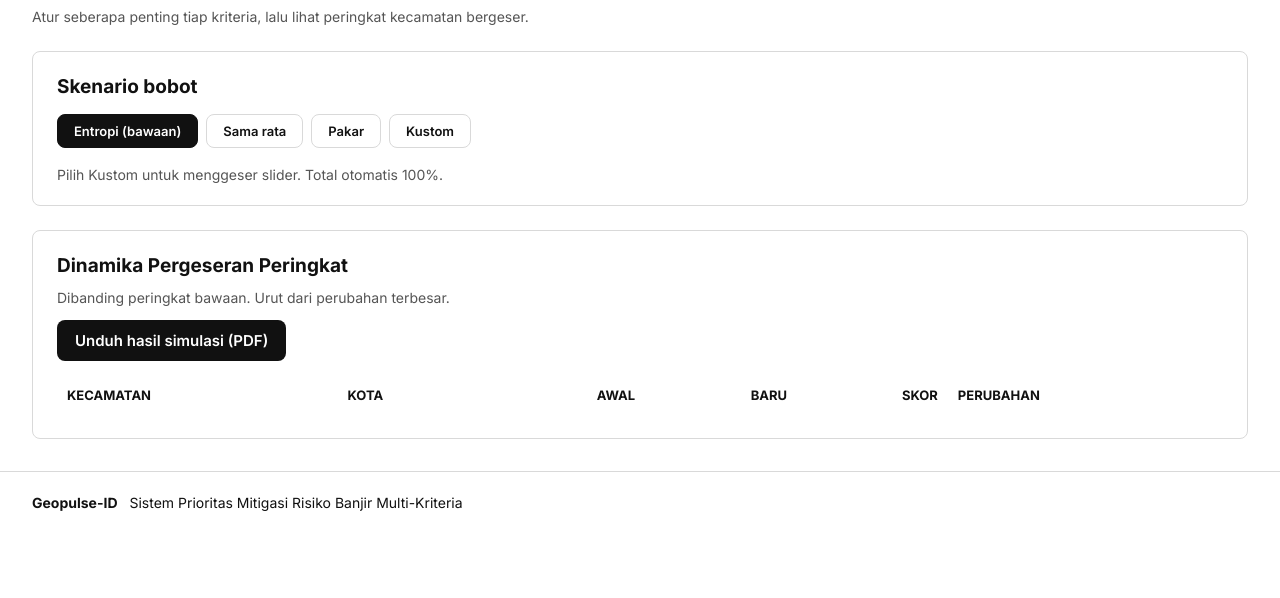
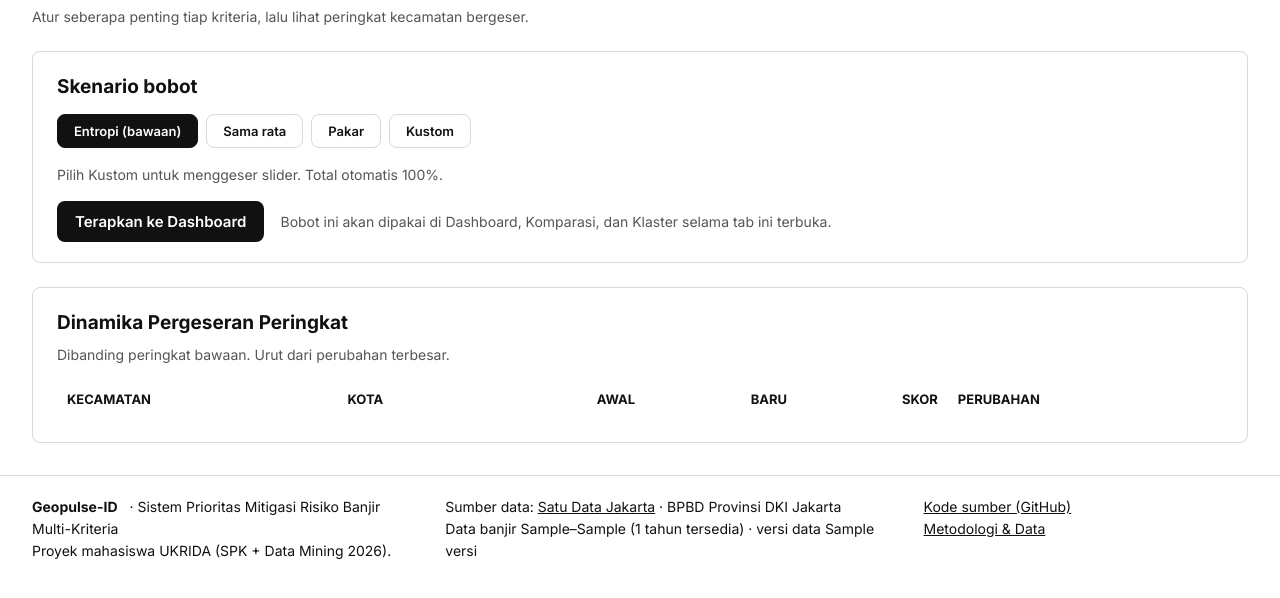
Before and after one commit to Aceranzer/Geopulse-id, a Python web app: template templates/simulasi.html in a window 1280 px wide. Shown: the part 136-734 px from the top of the page. Run offline with Jinja, Linux system fonts and the light colour scheme; the template is opened without the code that fills it: most values are stand-ins (such as "Sample title", 1, 10 or a date in 2020); lists and menus that the app fills with data are empty.

Commit message:
Bobot aktif (2/2): UI sesi tab, banner, tombol Terapkan; footer dan Dashboard
- bobot-aktif.js: bobot aktif di sessionStorage, muatData() lewat
  POST /api/pipeline (atau baseline), banner global dengan Reset
- Simulasi: pratinjau via /api/pipeline (debounce 400 ms), tombol
  "Terapkan ke Dashboard" + toast, tombol PDF hanya saat bobot berubah
- Dashboard, Komparasi, Klaster mengikuti bobot aktif; tautan PDF profil
  membawa ?w=&p=; catatan baseline klaster dari metrics.json
- Dashboard: judul + pengantar, klik poligon peta/top-3 membuka detail
- Footer: sumber data, rentang tahun, versi data, tautan GitHub, UKRIDA
- Tes: pemeriksaan halaman/footer/banner; e2e Playwright (30 langkah)

```diff
--- a/static/css/app.css
+++ b/static/css/app.css
@@ -32,3 +32,17 @@ input[type=search], select, input[type=text], input[type=file] { font-size: 15px
 .pager { font-size: 14px; }
 .pager .page { width: 32px; height: 32px; font-size: 14px; }
 .footer { font-size: 14px; padding: 20px 0; }
+
+/* ---- banner bobot aktif, toast, footer ---- */
+.banner-bobot { background: #e6f0fb; border-bottom: 1px solid #b7d1ee; color: #1b3b5f; font-size: 15px; cursor: pointer; }
+.banner-bobot[hidden] { display: none; }
+.banner-bobot .container { display: flex; align-items: center; justify-content: space-between; gap: 12px; padding-top: 8px; padding-bottom: 8px; flex-wrap: wrap; }
+.banner-bobot:hover { background: #dbe9f9; }
+.btn-kecil { border: 1px solid #1b3b5f; background: #fff; color: #1b3b5f; border-radius: 6px; padding: 4px 12px; font: 600 14px var(--font); cursor: pointer; }
+.btn-kecil:hover { background: #f1f6fc; }
+.toast { position: fixed; left: 50%; bottom: 24px; transform: translateX(-50%); background: #111; color: #fff; padding: 12px 20px; border-radius: 8px; font-size: 15px; z-index: 2000; max-width: 92vw; box-shadow: 0 4px 16px rgba(0,0,0,.25); }
+.toast[hidden] { display: none; }
+.toast a { color: #fff; text-decoration: underline; margin-left: 8px; }
+.footer-grid { display: grid; grid-template-columns: 1.2fr 1.4fr 1fr; gap: 24px; line-height: 1.6; }
+.footer a { color: inherit; }
+@media (max-width: 900px) { .footer-grid { grid-template-columns: 1fr; gap: 12px; } }
--- a/static/css/print.css
+++ b/static/css/print.css
@@ -5,7 +5,7 @@
 .container, .topbar .container { max-width: none; padding: 0; }
 
 /* sembunyikan elemen interaktif */
-.topbar, .footer, .nav, .btn, .pager, .tools, .presets, .no-print,
+.topbar, .footer, .nav, .banner-bobot, .toast, .btn, .pager, .tools, .presets, .no-print,
 .leaflet-control-zoom, .leaflet-control-layers, select, input[type=search] { display: none !important; }
 input[type=range] { display: none !important; }
 .slider-row { grid-template-columns: 1fr 56px !important; }
--- /dev/null
+++ b/static/js/bobot-aktif.js
@@ -0,0 +1,68 @@
+// Bobot aktif per sesi tab: disimpan di sessionStorage (hilang saat tab ditutup, tidak terbawa antar-sesi).
+// Dipakai semua halaman: muatData() mengembalikan hasil sesuai bobot aktif (atau bobot bawaan bila tidak ada).
+(function () {
+  const KUNCI = "geopulse_bobot_aktif";
+  const NAMA = { entropi: "Entropi (bawaan)", sama: "Sama rata", pakar: "Pakar", kustom: "Kustom" };
+
+  function get() {
+    try {
+      const j = JSON.parse(sessionStorage.getItem(KUNCI));
+      return j && NAMA[j.preset] && Array.isArray(j.bobot) && j.bobot.length === 8 ? j : null;
+    } catch (e) { return null; }
+  }
+
+  function reset() {
+    try { sessionStorage.removeItem(KUNCI); } catch (e) { /* penyimpanan diblokir: abaikan */ }
+  }
+
+  // bobot entropi = bawaan, jadi menerapkannya sama dengan mereset
+  function set(preset, bobot) {
+    if (preset === "entropi") { reset(); return; }
+    try { sessionStorage.setItem(KUNCI, JSON.stringify({ preset, bobot })); } catch (e) { /* abaikan */ }
+  }
+
+  const headers = { "Content-Type": "application/json" };
+
+  // {aktif, preset, bobot, kecamatan, klaster, sweep, k_final, metrics}
+  async function muatData() {
+    const a = get();
+    if (a) {
+      try {
+        const r = await fetch("/api/pipeline", { method: "POST", headers, body: JSON.stringify({ preset: a.preset, bobot: a.bobot }) });
+        if (r.ok) return { ...(await r.json()), aktif: true, preset: a.preset };
+      } catch (e) { /* jatuh ke bobot bawaan */ }
+      reset();                                    // bobot tersimpan tidak valid / server menolak
+    }
+    const [kecamatan, klaster, sw] = await Promise.all(
+      ["/api/kecamatan", "/api/klaster", "/api/sweep"].map(u => fetch(u).then(r => r.json())));
+    return { aktif: false, preset: "entropi", bobot: null, kecamatan, klaster, sweep: sw.sweep, k_final: sw.k_final, metrics: null };
+  }
+
+  // potongan query untuk tautan PDF profil kecamatan: "?w=..&p=.." atau "" bila bobot bawaan
+  function queryPdf() {
+    const a = get();
+    return a ? "?w=" + a.bobot.join(",") + "&p=" + encodeURIComponent(a.preset) : "";
+  }
+
+  function pasangBanner() {
+    const el = document.getElementById("banner-bobot");
+    if (!el) return;
+    const a = get();
+    el.hidden = !a;
+    if (!a) return;
+    document.getElementById("banner-nama").textContent = NAMA[a.preset];
+    if (el.dataset.siap) return;                  // pasang pendengar sekali saja
+    el.dataset.siap = "1";
+    const ke = () => { location.href = "/simulasi"; };
+    el.addEventListener("click", ke);
+    el.addEventListener("keydown", e => { if (e.key === "Enter") ke(); });
+    document.getElementById("banner-reset").addEventListener("click", e => {
+      e.stopPropagation();                        // jangan ikut membuka halaman Simulasi
+      reset();
+      location.reload();
+    });
+  }
+
+  window.BobotAktif = { NAMA, get, set, reset, muatData, queryPdf, pasangBanner };
+  document.addEventListener("DOMContentLoaded", pasangBanner);
+})();
--- a/static/js/komparasi.js
+++ b/static/js/komparasi.js
@@ -59,8 +59,8 @@ function tampil() {
   });
 }
 
-Promise.all([fetch("/api/kecamatan").then(r => r.json()), fetch("/api/kriteria").then(r => r.json())]).then(([k, kr]) => {
-  rows = k; kriteria = kr.kriteria;
+window.BobotAktif.muatData().then(hasil => {
+  rows = hasil.kecamatan; kriteria = hasil.klaster.kriteria;
   const opsi = '<option value="">— pilih kecamatan —</option>' +
     [...rows].sort((x, y) => x.kecamatan.localeCompare(y.kecamatan)).map(r => `<option>${esc(r.kecamatan)}</option>`).join("");
   selA.innerHTML = selB.innerHTML = opsi;
--- a/static/js/simulasi.js
+++ b/static/js/simulasi.js
@@ -1,9 +1,11 @@
-// Simulasi bobot: bobot dikirim ke server (POST /api/simulasi), tabel pergeseran peringkat dari balasan server.
+// Simulasi bobot: pratinjau lewat POST /api/pipeline (server menghitung TOPSIS + klaster); "Terapkan ke Dashboard"
+// menyimpan bobot di sessionStorage sehingga halaman lain ikut memakainya.
 const esc = s => String(s).replace(/[&<>"']/g, c => ({ "&": "&amp;", "<": "&lt;", ">": "&gt;", '"': "&quot;", "'": "&#39;" }[c]));
 
-const NAMA_PRESET = { entropi: "Entropi (bawaan)", sama: "Sama rata", pakar: "Pakar", kustom: "Kustom" };
+const NAMA_PRESET = window.BobotAktif.NAMA;
 let kriteria, bobot, mode = "entropi", raw = [], timer = null, urutan = 0;
 const slidersEl = document.getElementById("sliders");
+const info = document.getElementById("ringkasan");
 
 // bobot mentah (nilai slider) -> berjumlah 1; hanya untuk label persen, server menormalisasi sendiri
 function normalisasi(r) {
@@ -11,12 +13,18 @@ function normalisasi(r) {
   return total > 0 ? r.map(v => v / total) : r.map(() => 1 / r.length);
 }
 
-function bobotAktif() {
+function bobotSekarang() {
   return mode === "kustom" ? normalisasi(raw) : bobot[mode];
 }
 
+// tombol PDF hanya relevan bila bobot berbeda dari bawaan (entropi)
+function sama(a, b) { return a.every((v, i) => Math.abs(v - b[i]) < 1e-6); }
+function perbaruiTombol() {
+  document.getElementById("form-pdf").hidden = sama(bobotSekarang(), bobot.entropi);
+}
+
 function gambarSlider() {
-  const w = bobotAktif();
+  const w = bobotSekarang();
   slidersEl.innerHTML = kriteria.map((c, j) => `
     <div class="slider-row">
       <label for="s${j}">${esc(c.desc)}<span class="muted"> · ${esc(c.dimensi)}</span></label>
@@ -24,7 +32,7 @@ function gambarSlider() {
       <b id="p${j}">${(w[j] * 100).toFixed(1)}%</b>
     </div>`).join("");
   if (mode === "kustom") kriteria.forEach((c, j) => document.getElementById("s" + j).addEventListener("input", e => {
-    raw[j] = +e.target.value; perbaruiPersen(); hitungTertunda();
+    raw[j] = +e.target.value; perbaruiPersen(); perbaruiTombol(); hitungTertunda();
   }));
 }
 
@@ -32,54 +40,78 @@ function perbaruiPersen() {
   normalisasi(raw).forEach((v, j) => document.getElementById("p" + j).textContent = (v * 100).toFixed(1) + "%");
 }
 
-function hitungTertunda() {            // debounce 300 ms saat slider digeser
+function hitungTertunda() {            // debounce 400 ms saat slider digeser
+  info.textContent = "Menghitung…";
   clearTimeout(timer);
-  timer = setTimeout(hitung, 300);
+  timer = setTimeout(hitung, 400);
 }
 
-function tampilkan(hasil) {
-  const berubah = hasil.filter(h => h.delta !== 0).length;
-  const top10Sama = hasil.filter(h => h.rank_baru <= 10 && h.rank_bawaan <= 10).length;
-  document.getElementById("ringkasan").innerHTML =
-    `<b>${NAMA_PRESET[mode]}</b>: ${berubah} kecamatan berubah peringkat · ${top10Sama} dari 10 teratas bawaan tetap di 10 besar.`;
+function tampilkan(rows) {
+  const berubah = rows.filter(h => h.delta !== 0).length;
+  const top10Sama = rows.filter(h => h.rank_topsis <= 10 && h.rank_bawaan <= 10).length;
+  info.innerHTML = `<b>${NAMA_PRESET[mode]}</b>: ${berubah} kecamatan berubah peringkat · ${top10Sama} dari 10 teratas bawaan tetap di 10 besar.`;
 
-  document.querySelector("#tabel tbody").innerHTML = hasil.map(h => {
+  const urut = [...rows].sort((a, b) => Math.abs(b.delta) - Math.abs(a.delta) || a.rank_topsis - b.rank_topsis);
+  document.querySelector("#tabel tbody").innerHTML = urut.map(h => {
     const panah = h.delta > 0 ? `<span class="naik">▲ naik ${h.delta}</span>` : h.delta < 0 ? `<span class="turun">▼ turun ${-h.delta}</span>` : '<span class="muted">– tetap</span>';
-    return `<tr><td>${esc(h.kecamatan)}</td><td>${esc(h.wilayah)}</td><td class="num">${h.rank_bawaan}</td><td class="num">${h.rank_baru}</td><td class="num">${h.skor_baru.toFixed(3)}</td><td>${panah}</td></tr>`;
+    return `<tr><td>${esc(h.kecamatan)}</td><td>${esc(h.wilayah)}</td><td class="num">${h.rank_bawaan}</td><td class="num">${h.rank_topsis}</td><td class="num">${h.skor_topsis.toFixed(3)}</td><td>${panah}</td></tr>`;
   }).join("");
 }
 
 function hitung() {
   const saya = ++urutan;               // abaikan balasan lama jika ada permintaan yang lebih baru
-  fetch("/api/simulasi", {
+  info.textContent = "Menghitung…";
+  fetch("/api/pipeline", {
     method: "POST", headers: { "Content-Type": "application/json" },
-    body: JSON.stringify({ preset: mode, bobot: bobotAktif() }),
+    body: JSON.stringify({ preset: mode, bobot: bobotSekarang() }),
   })
     .then(r => r.json().then(d => ({ ok: r.ok, d })))
     .then(({ ok, d }) => {
       if (saya !== urutan) return;
-      if (!ok) { document.getElementById("ringkasan").textContent = d.galat || "Perhitungan gagal."; return; }
-      tampilkan(d.hasil);
+      if (!ok) { info.textContent = d.galat || "Perhitungan gagal."; return; }
+      tampilkan(d.kecamatan);
     })
-    .catch(() => { if (saya === urutan) document.getElementById("ringkasan").textContent = "Server tidak dapat dihubungi."; });
+    .catch(() => { if (saya === urutan) info.textContent = "Server tidak dapat dihubungi."; });
 }
 
-// tombol PDF mengirim bobot aktif ke server
+let timerToast = null;
+function toast(html) {
+  const t = document.getElementById("toast");
+  t.innerHTML = html; t.hidden = false;
+  clearTimeout(timerToast);
+  timerToast = setTimeout(() => { t.hidden = true; }, 7000);
+}
+
+// "Terapkan ke Dashboard": simpan bobot untuk sesi tab ini; bobot entropi (bawaan) berarti menghapus bobot aktif
+document.getElementById("btn-terapkan").addEventListener("click", () => {
+  window.BobotAktif.set(mode, bobotSekarang());
+  window.BobotAktif.pasangBanner();
+  toast(`Diterapkan: <b>${esc(NAMA_PRESET[mode])}</b>. Buka Dashboard untuk melihat efek pada peta &amp; peringkat. <a href="/">Buka Dashboard</a>`);
+});
+
+// tombol PDF mengirim bobot yang sedang dipratinjau ke server
 document.getElementById("form-pdf").addEventListener("submit", () => {
-  document.getElementById("payload-pdf").value = JSON.stringify({ preset: mode, bobot: bobotAktif() });
+  document.getElementById("payload-pdf").value = JSON.stringify({ preset: mode, bobot: bobotSekarang() });
 });
 
 function pilihMode(m) {
-  if (m === "kustom" && !raw.length) raw = bobot[mode].map(v => v * 100);   // mulai dari preset yang sedang dipilih
+  if (m === "kustom" && !raw.length) raw = bobotSekarang().map(v => v * 100);   // mulai dari preset yang sedang dipilih
   mode = m;
   document.querySelectorAll(".preset").forEach(b => b.classList.toggle("aktif", b.dataset.mode === m));
-  gambarSlider(); hitung();
+  gambarSlider(); perbaruiTombol(); hitung();
 }
 
 fetch("/api/kriteria").then(r => r.json()).then(kr => {
   kriteria = kr.kriteria; bobot = kr.bobot;
   document.querySelectorAll(".preset").forEach(b => b.addEventListener("click", () => pilihMode(b.dataset.mode)));
-  // tautan langsung: /simulasi?mode=pakar
-  const awal = new URLSearchParams(location.search).get("mode");
-  pilihMode(NAMA_PRESET[awal] ? awal : "entropi");
+
+  // urutan prioritas: ?mode=... di tautan, lalu bobot aktif sesi ini, lalu bawaan
+  const awalUrl = new URLSearchParams(location.search).get("mode");
+  const aktif = window.BobotAktif.get();
+  if (!NAMA_PRESET[awalUrl] && aktif) {
+    if (aktif.preset === "kustom") raw = aktif.bobot.map(v => v * 100);
+    pilihMode(aktif.preset);
+  } else {
+    pilihMode(NAMA_PRESET[awalUrl] ? awalUrl : "entropi");
+  }
 });
--- a/templates/base.html
+++ b/templates/base.html
@@ -21,13 +21,38 @@
     </div>
   </header>
 
+  <!-- tampil hanya bila ada bobot aktif (diatur oleh bobot-aktif.js) -->
+  <div id="banner-bobot" class="banner-bobot no-print" role="link" tabindex="0" hidden>
+    <div class="container">
+      <span>ⓘ Bobot aktif: <b id="banner-nama"></b> · klik untuk ubah</span>
+      <button type="button" id="banner-reset" class="btn-kecil">Reset ke bawaan</button>
+    </div>
+  </div>
+
   <main class="container" style="padding-top:24px; padding-bottom:32px;">
     {% block content %}{% endblock %}
   </main>
 
   <footer class="footer">
-    <div class="container"><b>Geopulse-ID</b> Sistem Prioritas Mitigasi Risiko Banjir Multi-Kriteria</div>
+    <div class="container footer-grid">
+      <div>
+        <b>Geopulse-ID</b> · Sistem Prioritas Mitigasi Risiko Banjir Multi-Kriteria<br>
+        Proyek mahasiswa UKRIDA (SPK + Data Mining 2026).
+      </div>
+      <div>
+        Sumber data: <a href="https://data.jakarta.go.id" target="_blank" rel="noopener">Satu Data Jakarta</a> · BPBD Provinsi DKI Jakarta<br>
+        Data banjir {{ meta_data.tahun_awal }}–{{ meta_data.tahun_akhir }} ({{ meta_data.n_tahun }} tahun tersedia) · versi data {{ meta_data.versi }}
+      </div>
+      <div>
+        <a href="{{ github_url }}" target="_blank" rel="noopener">Kode sumber (GitHub)</a><br>
+        <a href="/metodologi">Metodologi &amp; Data</a>
+      </div>
+    </div>
   </footer>
+
+  <div id="toast" class="toast no-print" role="status" aria-live="polite" hidden></div>
+
+  <script src="{{ url_for('static', filename='js/bobot-aktif.js') }}"></script>
   {% block scripts %}{% endblock %}
 </body>
 </html>
--- a/templates/klaster.html
+++ b/templates/klaster.html
@@ -24,6 +24,11 @@
     Kecamatan dikelompokkan menjadi {{ k_final }} tingkat prioritas menurut skor risiko, warga terdampak, dan kepadatan. Klaster 0 = risiko tertinggi.
   </p>
 
+  <p class="muted" style="margin:0 0 16px;">
+    <span id="status-bobot"></span>
+    Baseline (bobot entropi): {% for b in baseline %}{{ b.n }} {{ b.nama }}{% if not loop.last %}, {% endif %}{% endfor %}.
+  </p>
+
   <div class="grid grid-2" id="kartu"></div>
   <p class="muted" style="margin-top:12px;">
     <span class="batas">▲</span> Kecamatan batas: posisi klasternya kurang pasti.
--- a/templates/simulasi.html
+++ b/templates/simulasi.html
@@ -13,6 +13,8 @@
     .table td.num, .table th.num { text-align: right; }
     .section { margin-top: 24px; }
     #ringkasan { margin-bottom: 12px; }
+    .aksi { display: flex; align-items: center; gap: 16px; flex-wrap: wrap; margin-top: 16px; }
+    #form-pdf[hidden] { display: none; }
     @media (max-width: 800px) { .slider-row { grid-template-columns: 1fr 56px; } .slider-row input { grid-column: 1 / 3; } }
   </style>
 {% endblock %}
@@ -33,13 +35,17 @@
     </div>
     <div id="sliders"></div>
     <div class="muted" style="margin-top:8px;">Pilih Kustom untuk menggeser slider. Total otomatis 100%.</div>
+    <div class="aksi no-print">
+      <button class="btn" id="btn-terapkan" type="button">Terapkan ke Dashboard</button>
+      <span class="muted">Bobot ini akan dipakai di Dashboard, Komparasi, dan Klaster selama tab ini terbuka.</span>
+    </div>
   </div>
 
   <div class="card section">
     <h2>Dinamika Pergeseran Peringkat</h2>
     <div class="muted" style="margin-bottom:8px;">Dibanding peringkat bawaan. Urut dari perubahan terbesar.</div>
     <div id="ringkasan"></div>
-    <form id="form-pdf" method="post" action="/ekspor/simulasi.pdf" target="_blank" class="no-print" style="margin-bottom:12px;">
+    <form id="form-pdf" method="post" action="/ekspor/simulasi.pdf" target="_blank" class="no-print" style="margin-bottom:12px;" hidden>
       <input type="hidden" name="payload" id="payload-pdf">
       <button class="btn" type="submit">Unduh hasil simulasi (PDF)</button>
     </form>
```
Also changed, not shown: static/js/klaster.js (+8 -3 lines), static/js/ringkasan.js (+28 -5 lines), templates/ringkasan.html (+11 -5 lines), tests/e2e_bobot_aktif.py (added, +137 -0 lines), tests/test_app.py (+15 -1 lines).
